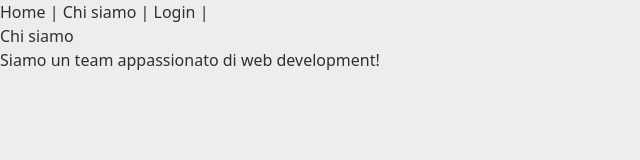
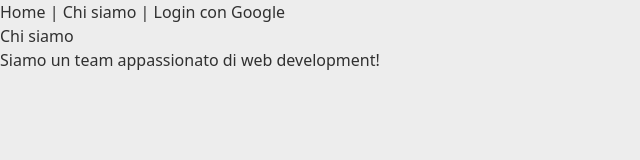
Before and after one commit to Avabucks/Proverby, a Next.js app: page /about in a window 1280 px wide. Shown: the top 160 px of the page, without its empty margins (0-640 px from the left). Built offline with nearby package versions, Linux system fonts and the light colour scheme; no server answers.

Commit message:
Aggiornamento

```diff
--- a/package.json
+++ b/package.json
@@ -10,6 +10,7 @@
   "dependencies": {
     "boxicons": "^2.1.4",
     "firebase": "^12.4.0",
+    "firebase-admin": "^13.5.0",
     "mysql2": "^3.15.3",
     "next": "15.5.6",
     "react": "19.1.0",
--- /dev/null
+++ b/src/app/save_user.ts
@@ -0,0 +1,11 @@
+'use server';
+import { pool } from "@/src/lib/db";
+import admin from "@/src/lib/firebaseAdmin";
+
+export async function saveUser(name: string, email: string, uid: string, idToken: string) {
+  const decoded = await admin.auth().verifyIdToken(idToken);
+  await pool.query("INSERT INTO user (name, email) VALUES (?, ?)", [
+    name,
+    email,
+  ]);
+}
--- /dev/null
+++ b/src/components/googlelogin/GoogleLogin.tsx
@@ -0,0 +1,17 @@
+'use client';
+import { auth, googleProvider } from "@/src/lib/firebase";
+import { signInWithPopup } from "firebase/auth";
+import { saveUser } from "@/src/app/save_user";
+
+export default function LoginForm() {
+  const handleLogin = async () => {
+    const result = await signInWithPopup(auth, googleProvider);
+    const user = result.user;
+    const token = await user.getIdToken();
+
+    await saveUser(user.displayName || "", user.email || "", user.uid, token);
+    alert("Utente salvato!");
+  };
+
+  return <button onClick={handleLogin}>Login con Google</button>;
+}
--- a/src/components/navbar/NavBar.tsx
+++ b/src/components/navbar/NavBar.tsx
@@ -1,11 +1,12 @@
 import Link from "next/link";
+import GoogleLogin from "@/src/components/googlelogin/GoogleLogin";
 
 export default function Navbar() {
   return (
     <nav>
       <Link href="/">Home</Link> |{" "}
       <Link href="/about">Chi siamo</Link> |{" "}
-      <Link href="/login">Login</Link> |{" "}
+      <GoogleLogin></GoogleLogin>
     </nav>
   );
 }
```
Also changed, not shown: 1 other file (tests, documents, lock files or other folders).
